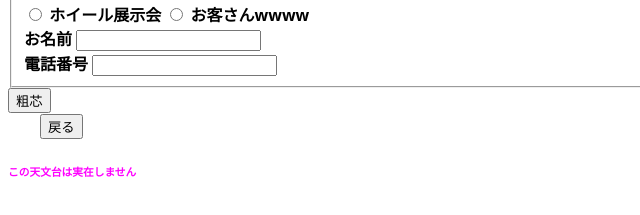
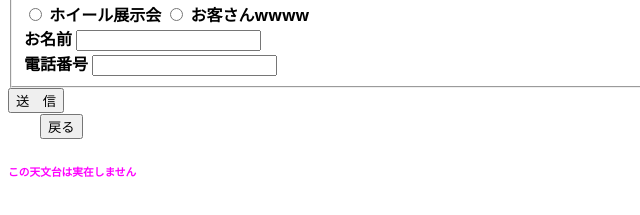
Before and after one commit to ick2322015/Prg20241118, a plain HTML site: page app.html in a window 1280 px wide. Shown: the part 116-331 px from the top of the page, 0-640 px from the left. Drawn offline with Linux system fonts and the light colour scheme.

Commit message:
20250114

```diff
--- a/app.html
+++ b/app.html
@@ -28,7 +28,7 @@
                     <input type="text">
                 </div>
             </fieldset>
-            <input type="submit" value="粗芯">
+            <input type="submit" value="送　信">
         </form>
 
 　　<button onclick="location.href='./index.html'">戻る</button>
```
